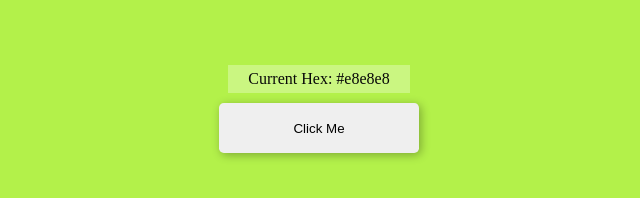
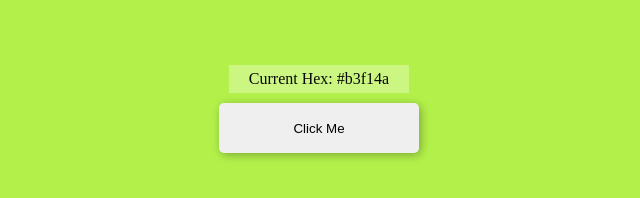
Before and after one commit to n4n-0/learning-projects, a plain HTML site: page color-changer/index.html in a window 1280 px wide. Both pictures are taken after a click on the button "Click Me". Shown: the part 296-494 px from the top of the page, 321-961 px from the left. Drawn offline with Linux system fonts and the light colour scheme.

Commit message:
updated color-changer

```diff
--- a/color-changer/index.html
+++ b/color-changer/index.html
@@ -9,7 +9,7 @@
 <body>
   <div class="container">
     <div class="hex">
-      <p>Current Hex: #e8e8e8</p>
+      <p id="text">Current Hex: #e8e8e8</p>
     </div>
     <div class="btn">
         <button onclick="changeBG()">Click Me</button>
--- a/color-changer/script/main.js
+++ b/color-changer/script/main.js
@@ -2,5 +2,7 @@ root = document.documentElement;
 
 function changeBG() {
   let randomHex = Math.floor(Math.random()*16777215).toString(16);
+  let hexText = document.getElementById('text');
   root.style.setProperty('--default-bg-color', `#${randomHex}`);
+  hexText.textContent = `Current Hex: #${randomHex}`;
 }
```
